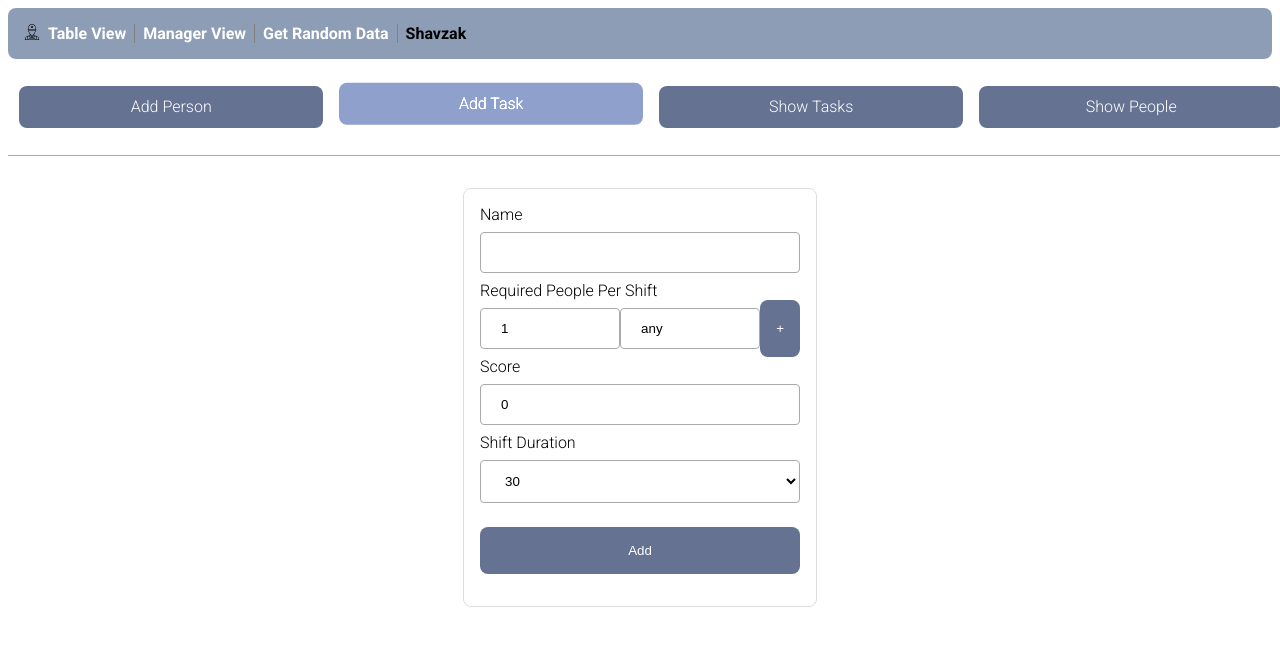
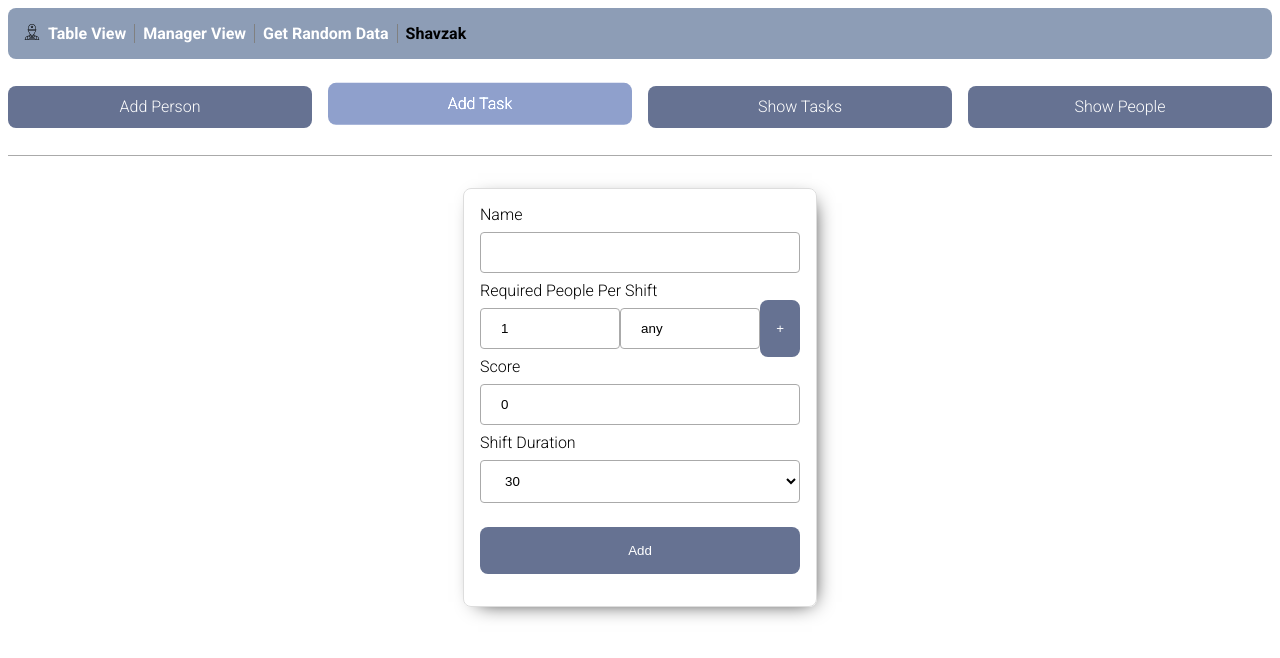
Before and after one commit to yuval-herman/shavazak, a React (Create React App) app in the folder client/: page /tablemanager/addtask in a window 1280 px wide. Shown: the top 658 px of the page. Built offline with nearby package versions, Linux system fonts and the light colour scheme.

Commit message:
tuning styles

```diff
--- a/client/src/components/DetailsList/DetailsList.module.scss
+++ b/client/src/components/DetailsList/DetailsList.module.scss
@@ -18,6 +18,9 @@
 				margin-bottom: 0.5em;
 			}
 		}
+		ul {
+			padding: 0 2rem;
+		}
 	}
 	.buttons {
 		display: flex;
--- a/client/src/components/TableManager/TableManager.module.scss
+++ b/client/src/components/TableManager/TableManager.module.scss
@@ -9,7 +9,7 @@
 .navbar {
 	display: flex;
 	width: 100%;
-	padding: 0.7rem;
+	padding: 0.7rem 0;
 	justify-content: space-around;
 	border-bottom: solid #aaa 1px;
 	gap: 1rem;
--- a/client/src/style/form.scss
+++ b/client/src/style/form.scss
@@ -1,5 +1,6 @@
 @use "base";
 .main {
+	@extend %box;
 	border: solid #ddd 1px;
 	border-radius: 0.5rem;
 	padding: 1rem;
```
Also changed, not shown: client/src/media/icons/file.png (added).
